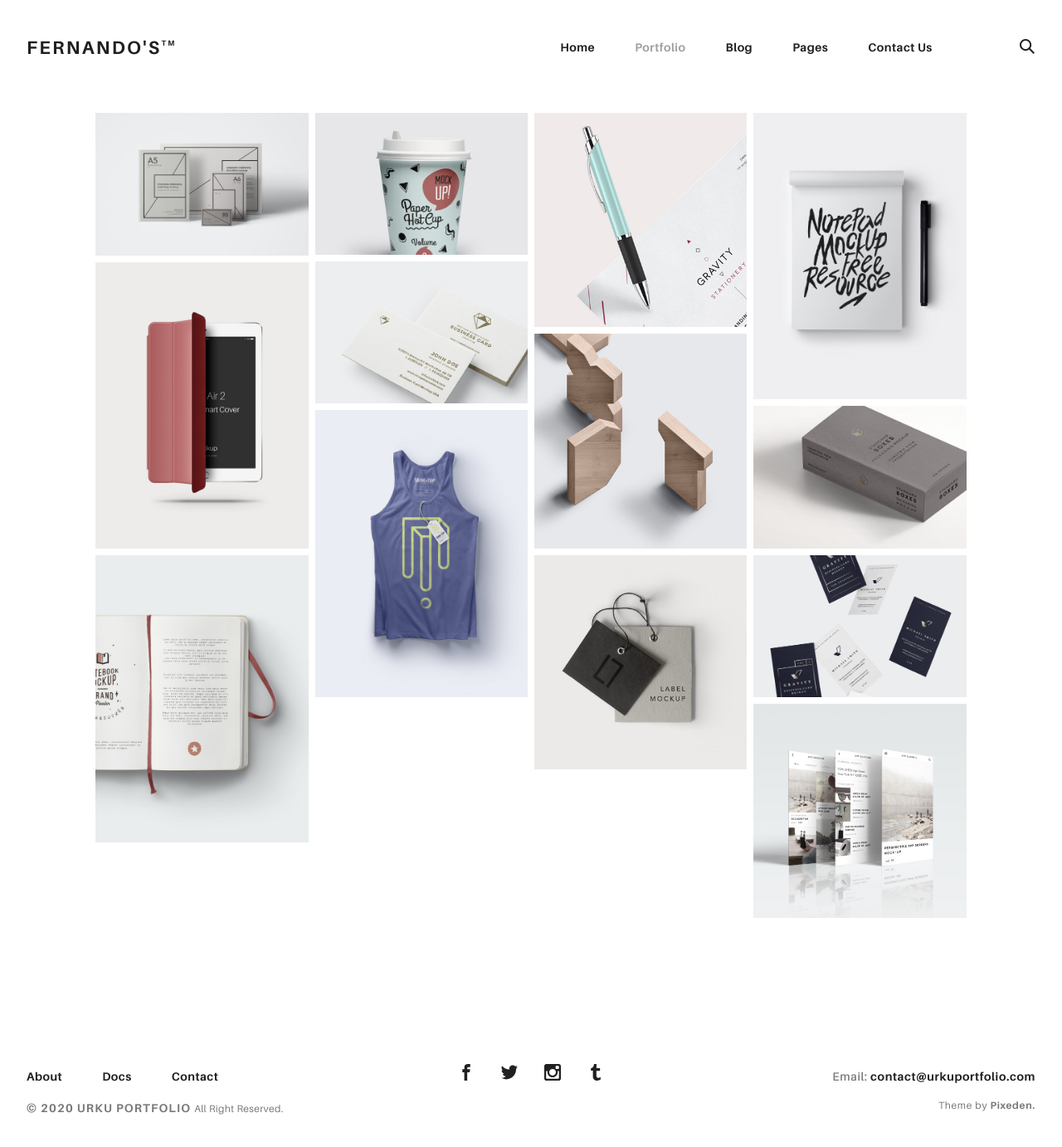
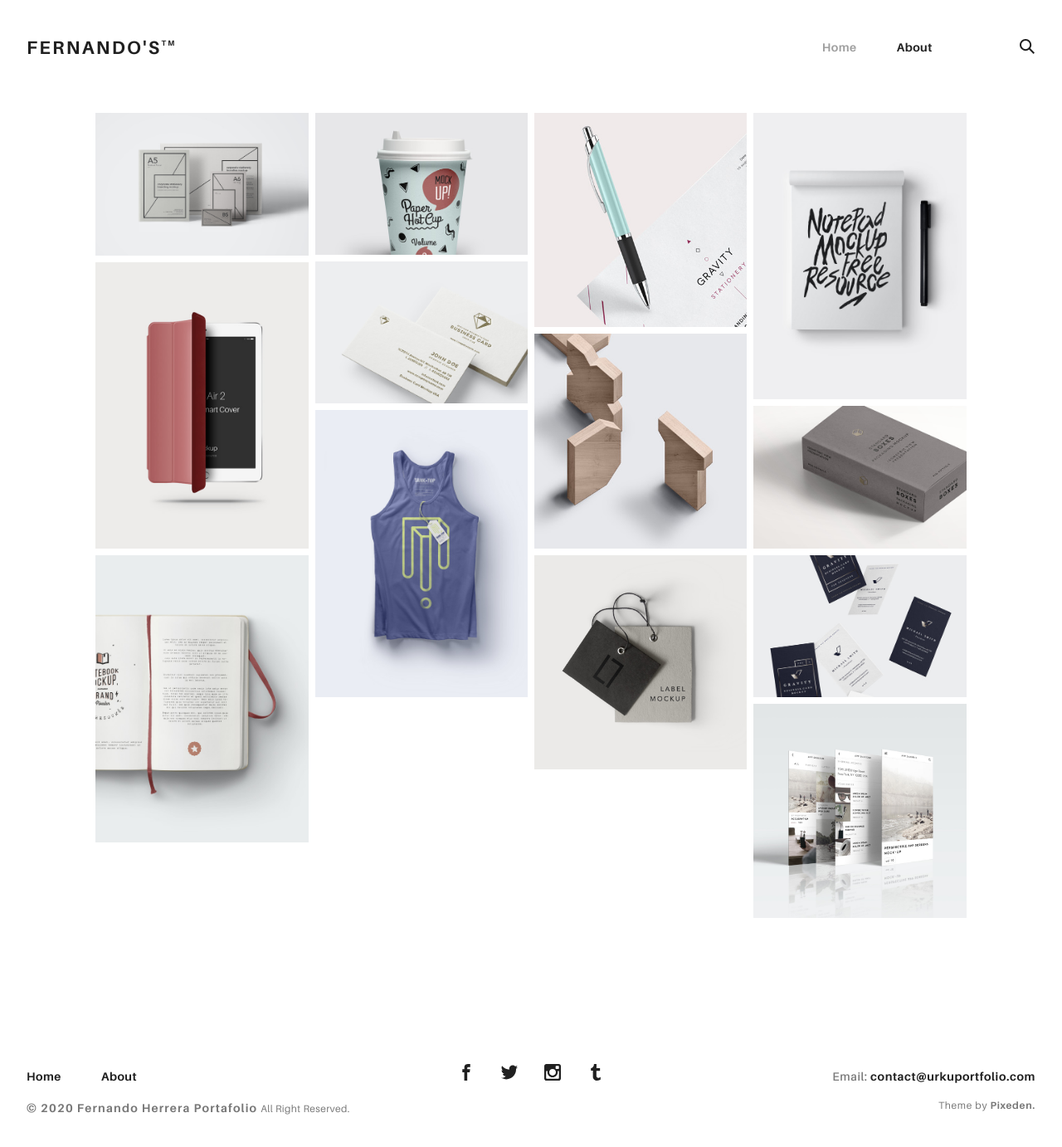
Before and after one commit to ramonse9/portafolio, an Angular app: page /#/home in a window 1280 px wide. Shown: the top 1382 px of the page at 83% size. Built offline with nearby package versions, Linux system fonts and the light colour scheme.

Commit message:
Fin seccion 3

```diff
--- a/src/app/app-routing.module.ts
+++ b/src/app/app-routing.module.ts
@@ -6,15 +6,15 @@ import { AboutComponent } from './pages/about/about.component';
 import { ItemComponent } from './pages/item/item.component';
 
 const APP_ROUTES: Routes = [
-    {path: '', component: PortafolioComponent},
+    {path: 'home', component: PortafolioComponent},
     {path: 'about', component: AboutComponent},
     {path: 'item', component: ItemComponent},
-    {path: '**', pathMatch: 'full', redirectTo: ''}
+    {path: '**', pathMatch: 'full', redirectTo: 'home'}
 ];
 
 @NgModule({
     imports: [
-        RouterModule.forRoot( APP_ROUTES)
+        RouterModule.forRoot( APP_ROUTES, {useHash:true})
     ],
     exports: [
         RouterModule
--- a/src/app/pages/portafolio/portafolio.component.html
+++ b/src/app/pages/portafolio/portafolio.component.html
@@ -1,7 +1,7 @@
 <section class="ae-container-fluid ae-container-fluid--inner rk-portfolio">
 
     <div class="ae-masonry ae-masonry-md-2 ae-masonry-xl-4">
-        <a href="portfolio-item.html" class="rk-item ae-masonry__item"><img src="assets/img/project-1.jpg" alt="">
+        <a routerLink="/item" class="rk-item ae-masonry__item"><img src="assets/img/project-1.jpg" alt="">
             <div class="item-meta">
                 <h2>Essential Stationery</h2>
                 <p>Branding</p>
--- a/src/app/shared/footer/footer.component.html
+++ b/src/app/shared/footer/footer.component.html
@@ -2,14 +2,12 @@
     <div class="ae-grid ae-grid--collapse">
         <div class="ae-grid__item item-lg-4 au-xs-ta-center au-lg-ta-left">
             <ul class="rk-menu rk-footer-menu">
-                <li class="rk-menu__item"><a href="about.html" class="rk-menu__link">About</a>
+                <li class="rk-menu__item"><a routerLink="home" class="rk-menu__link">Home</a>
                 </li>
-                <li class="rk-menu__item"><a href="documentation.html" class="rk-menu__link">Docs</a>
-                </li>
-                <li class="rk-menu__item"><a href="contact.html" class="rk-menu__link">Contact</a>
+                <li class="rk-menu__item"><a routerLink="about" class="rk-menu__link">About</a>
                 </li>
             </ul>
-            <p class="rk-footer__text rk-footer__copy "> <span class="ae-u-bold">© </span><span class="ae-u-bolder">{{anio}} URKU PORTFOLIO </span>All Right Reserved.</p>
+            <p class="rk-footer__text rk-footer__copy "> <span class="ae-u-bold">© </span><span class="ae-u-bolder">{{anio}} Fernando Herrera Portafolio </span>All Right Reserved.</p>
         </div>
         <div class="ae-grid__item item-lg-4 au-xs-ta-center">
             <a href="#0" class="rk-social-btn ">
--- a/src/app/shared/header/header.component.html
+++ b/src/app/shared/header/header.component.html
@@ -12,25 +12,12 @@
       </svg>
     </label>
     <div class="ae-container-fluid rk-topbar">
-        <h1 class="rk-logo"><a href="index.html">Fernando's<sup>tm</sup></a></h1>
+        <h1 class="rk-logo"><a routerLink="home">Fernando's<sup>tm</sup></a></h1>
         <nav class="rk-navigation">
             <ul class="rk-menu">
-                <li class="rk-menu__item"><a href="index.html" class="rk-menu__link">Home</a>
+                <li class="rk-menu__item" routerLinkActive="active"><a routerLink="home" class="rk-menu__link">Home</a>
                 </li>
-                <li class="active rk-menu__item"><a href="portfolio.html" class="rk-menu__link">Portfolio</a>
-                </li>
-                <li class="rk-menu__item"><a href="blog.html" class="rk-menu__link">Blog</a>
-                </li>
-                <li class="rk-menu__item"><a href="#0" class="rk-menu__link">Pages</a>
-                    <nav class="rk-menu__sub">
-                        <ul class="rk-container">
-                            <li class="rk-menu__item"><a href="about.html" class="rk-menu__link">About</a></li>
-                            <li class="rk-menu__item"><a href="documentation.html" class="rk-menu__link">Documentation</a></li>
-                            <li class="rk-menu__item"><a href="design-styles.html" class="rk-menu__link">Design Styles</a></li>
-                        </ul>
-                    </nav>
-                </li>
-                <li class="rk-menu__item"><a href="contact.html" class="rk-menu__link">Contact Us</a>
+                <li class="rk-menu__item" routerLinkActive="active"><a routerLink="about" class="rk-menu__link">About</a>
                 </li>
             </ul>
             <form class="rk-search">
```
